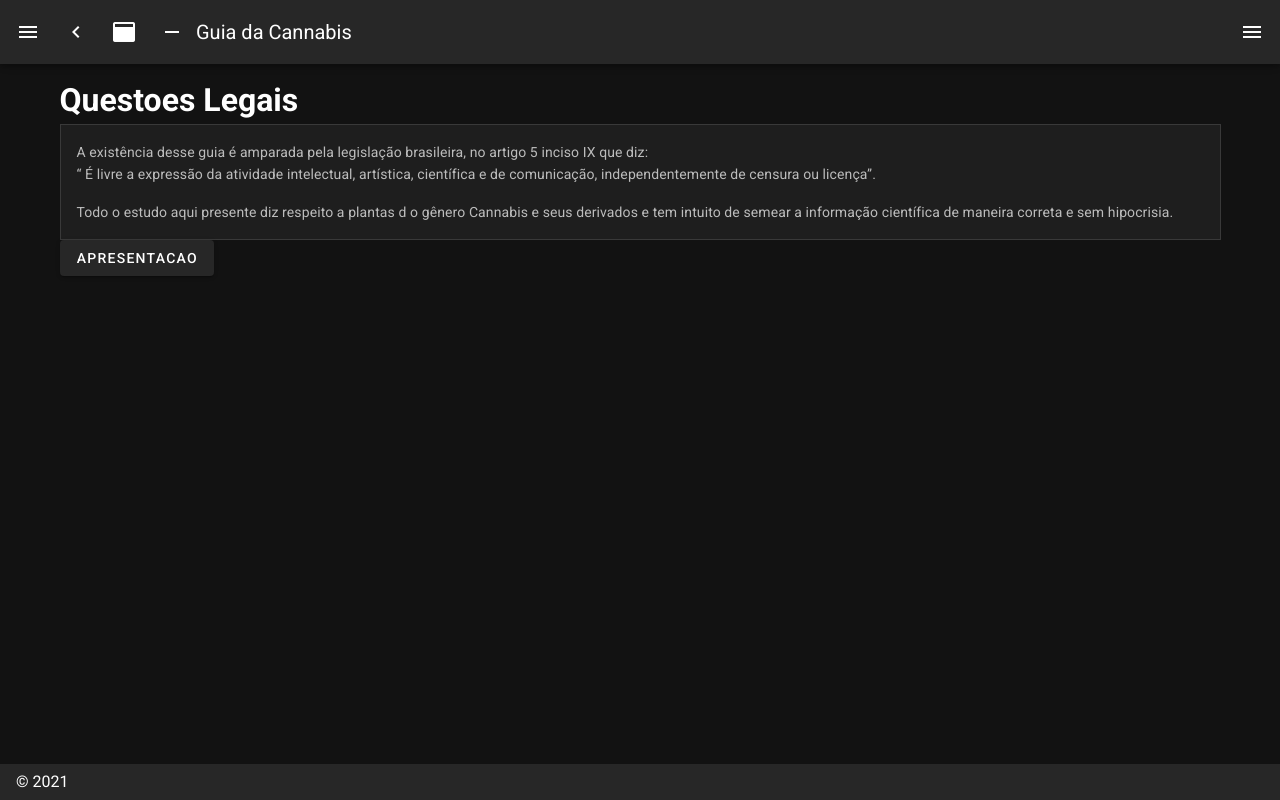
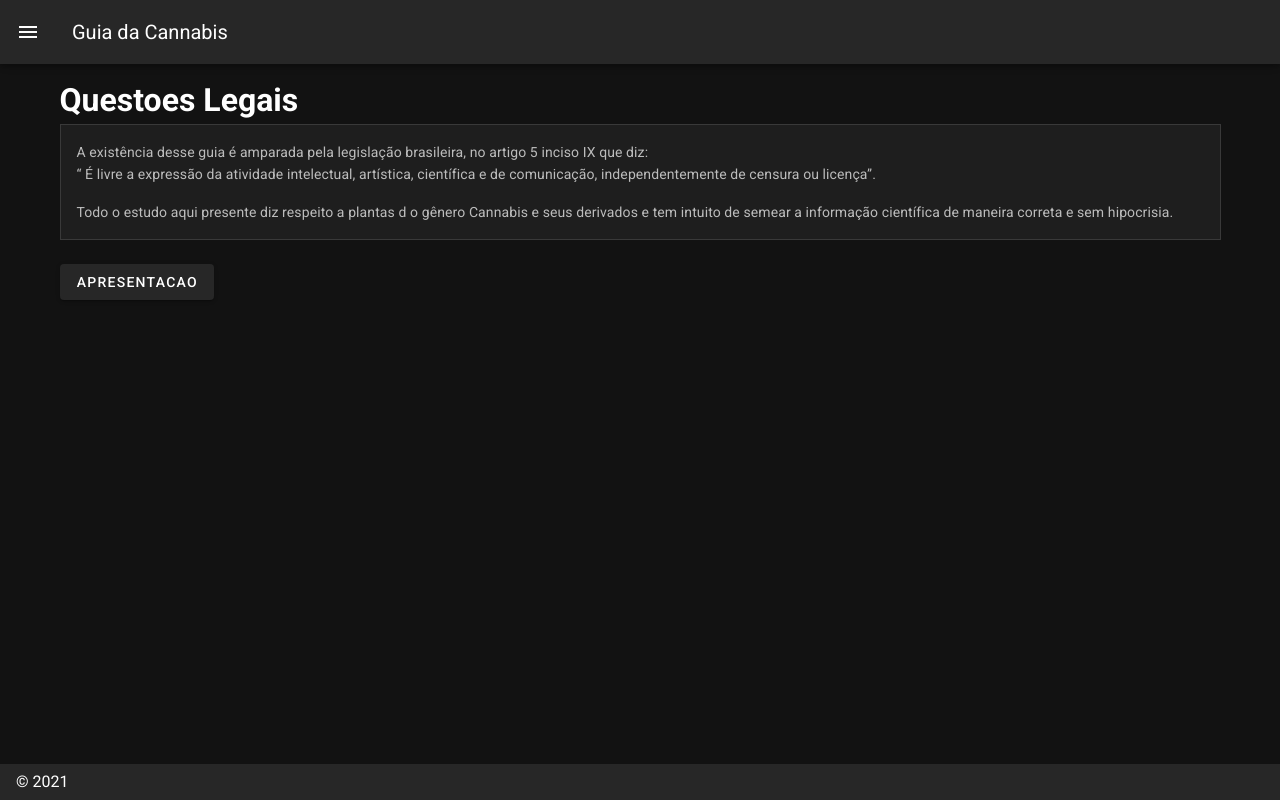
Before and after one commit to elmojuh/guiadacannabis, a Nuxt app: page /questoesLegais in a window 1280 px wide. Built offline with nearby package versions, Linux system fonts and the light colour scheme.

Commit message:
commitando alteracoes na nav do layout

```diff
--- a/layouts/default.vue
+++ b/layouts/default.vue
@@ -26,27 +26,27 @@
     </v-navigation-drawer>
     <v-app-bar :clipped-left="clipped" fixed app>
       <v-app-bar-nav-icon @click.stop="drawer = !drawer" />
-      <v-btn icon @click.stop="miniVariant = !miniVariant">
+      <!-- <v-btn icon @click.stop="miniVariant = !miniVariant">
         <v-icon>mdi-{{ `chevron-${miniVariant ? "right" : "left"}` }}</v-icon>
       </v-btn>
       <v-btn icon @click.stop="clipped = !clipped">
         <v-icon>mdi-application</v-icon>
-      </v-btn>
-      <v-btn icon @click.stop="fixed = !fixed">
+      </v-btn> -->
+      <!-- <v-btn icon @click.stop="fixed = !fixed">
         <v-icon>mdi-minus</v-icon>
-      </v-btn>
+      </v-btn> -->
       <v-toolbar-title v-text="title" />
       <v-spacer />
-      <v-btn icon @click.stop="rightDrawer = !rightDrawer">
+      <!-- <v-btn icon @click.stop="rightDrawer = !rightDrawer">
         <v-icon>mdi-menu</v-icon>
-      </v-btn>
+      </v-btn> -->
     </v-app-bar>
     <v-main>
       <v-container>
         <nuxt />
       </v-container>
     </v-main>
-    <v-navigation-drawer v-model="rightDrawer" :right="right" temporary fixed>
+    <!-- <v-navigation-drawer v-model="rightDrawer" :right="right" temporary fixed>
       <v-list>
         <v-list-item @click.native="right = !right">
           <v-list-item-action>
@@ -55,7 +55,7 @@
           <v-list-item-title>Switch drawer (click me)</v-list-item-title>
         </v-list-item>
       </v-list>
-    </v-navigation-drawer>
+    </v-navigation-drawer> -->
     <v-footer :absolute="!fixed" app>
       <span>&copy; {{ new Date().getFullYear() }}</span>
     </v-footer>
--- a/pages/questoesLegais.vue
+++ b/pages/questoesLegais.vue
@@ -14,6 +14,7 @@
         maneira correta e sem hipocrisia.
       </v-card-text>
     </v-card>
+    <br />
     <v-btn flat to="/apresentacao" nuxt> Apresentacao </v-btn>
   </div>
 </template>
```
